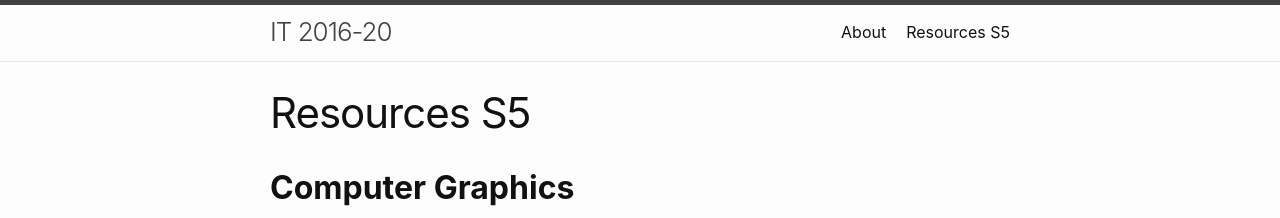
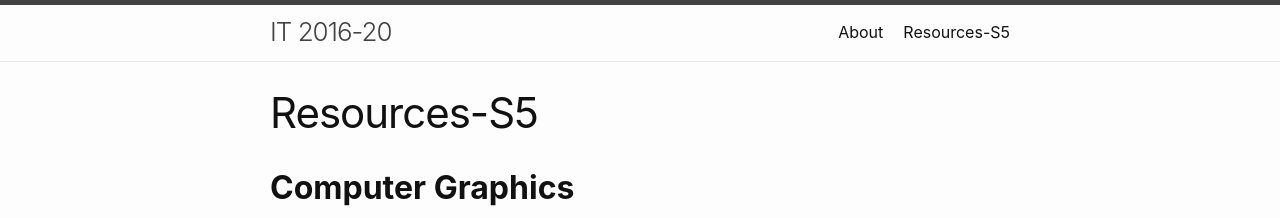
Before and after one commit to IT-GECBH/2020, a Jekyll site: the page built from resources.md, in a window 1280 px wide and 900 px high. Shown: the top 218 px of the window. Built offline with Jekyll 4.4.1, drawn with Linux system fonts in a browser that asks for light colours.

```diff
--- a/resources.md
+++ b/resources.md
@@ -1,6 +1,6 @@
 ---
 layout: page
-title: Resources S5
+title: Resources-S5
 permalink: /resources/
 ---
 
```
